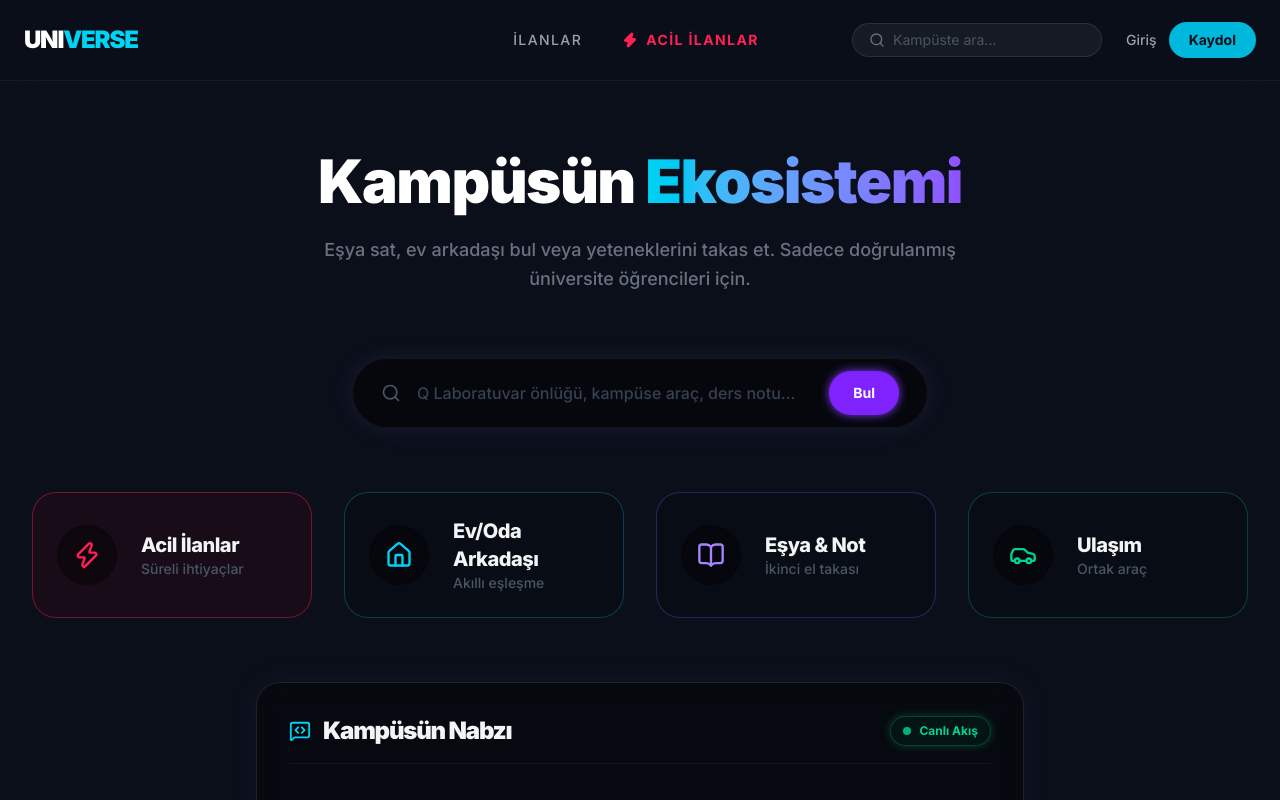
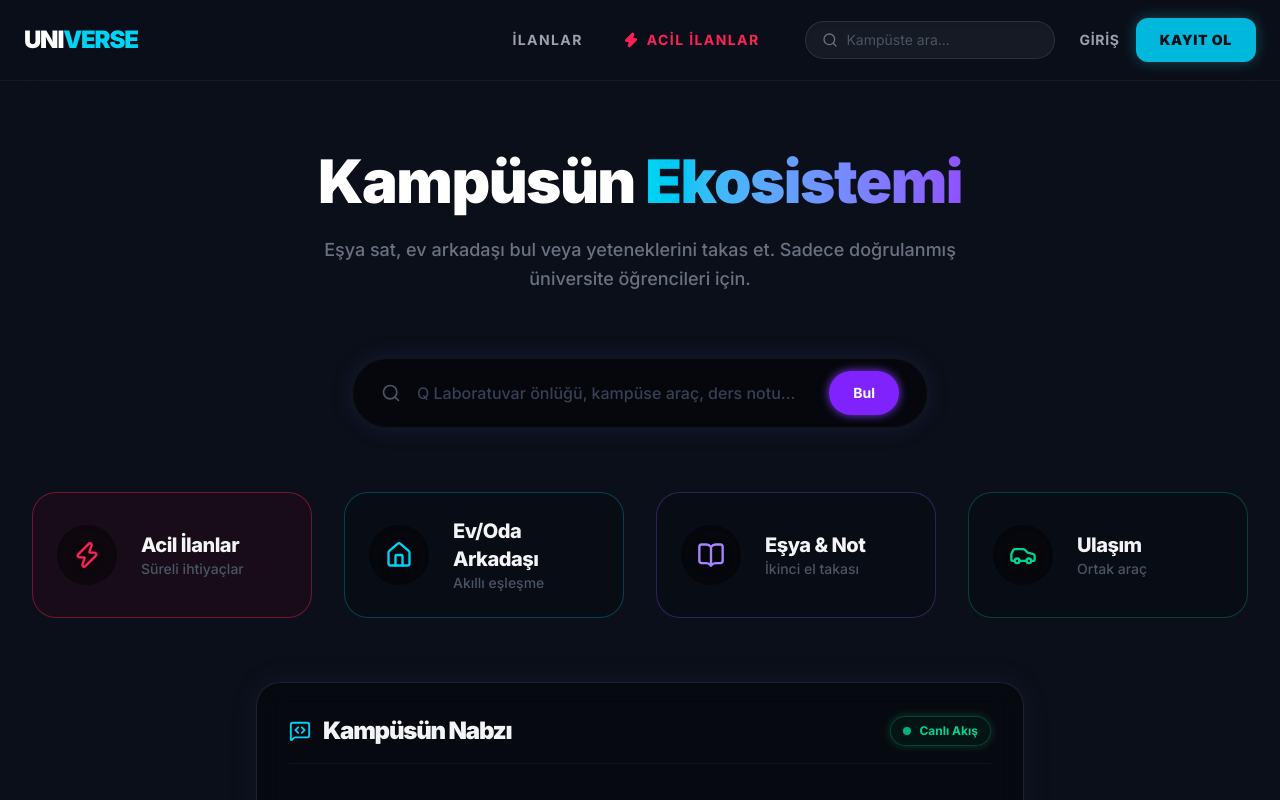
Before and after one commit to mttoprak/UniVerse, a Next.js app in the folder frontend/: page / in a window 1280 px wide. Shown: the top 800 px of the page. Built offline with nearby package versions, Linux system fonts and the light colour scheme.

Commit message:
Navbar UI and functions are fixed

```diff
--- a/frontend/src/components/Navbar.tsx
+++ b/frontend/src/components/Navbar.tsx
@@ -1,7 +1,35 @@
+"use client";
+
+import { useState, useEffect } from 'react';
 import Link from 'next/link';
-import { Search, User, Zap } from 'lucide-react';
+import { Search, Zap, User, Plus, LogOut, ChevronDown, UserCircle } from 'lucide-react';
+import { useRouter } from 'next/navigation';
 
 export default function Navbar() {
+    const router = useRouter();
+
+    // states for auth and UI
+    const [isMounted, setIsMounted] = useState(false);
+    const [isLoggedIn, setIsLoggedIn] = useState(false);
+    const [isDropdownOpen, setIsDropdownOpen] = useState(false);
+
+    // check for access token only on the client side to prevent hydration errors
+    useEffect(() => {
+        setIsMounted(true);
+        const token = localStorage.getItem('accessToken');
+        if (token) {
+            setIsLoggedIn(true);
+        }
+    }, []);
+
+    // handle user logout
+    const handleLogout = () => {
+        localStorage.removeItem('accessToken');
+        setIsLoggedIn(false);
+        setIsDropdownOpen(false);
+        router.push('/');
+    };
+
     return (
         <nav className="fixed w-full z-50 top-0 bg-[#0B0F19]/70 backdrop-blur-xl border-b border-white/5">
             <div className="max-w-[1440px] mx-auto px-6">
@@ -10,44 +38,95 @@ export default function Navbar() {
                     {/* logo */}
                     <div className="flex-shrink-0 w-1/4">
                         <Link href="/" className="text-2xl font-black tracking-tighter text-white group">
-                            UNI<span className="text-cyan-400 group-hover:drop-shadow-[0_0_8px_rgba(34,211,238,0.8)] transition-all">VERSE</span>
+                            UNI<span className="text-cyan-400 group-hover:drop-shadow-[0_0_12px_rgba(34,211,238,0.8)] transition-all">VERSE</span>
                         </Link>
                     </div>
 
-                    {/* navigasyon linkleri */}
+                    {/* navigation links */}
                     <div className="hidden lg:flex items-center justify-center space-x-10 w-2/4">
-                        <Link href="/ilanlar" className="text-sm font-medium text-gray-400 hover:text-white transition-colors uppercase tracking-widest">
-                            İlanlar
+                        <Link href="/feed" className="text-sm font-bold text-gray-400 hover:text-white transition-colors uppercase tracking-widest relative group">
+                            <span>İlanlar</span>
+                            <span className="absolute -bottom-1 left-0 w-0 h-[2px] bg-cyan-500 group-hover:w-full transition-all duration-300"></span>
                         </Link>
-                        <Link href="/acil-ilanlar" className="relative group flex items-center space-x-2 text-sm font-bold text-rose-500 hover:text-rose-400 transition-colors uppercase tracking-widest">
+
+                        {/* directed to the emergencies page we built earlier */}
+                        <Link href="/emergencies-feed" className="relative group flex items-center space-x-2 text-sm font-bold text-rose-500 hover:text-rose-400 transition-colors uppercase tracking-widest">
                             <Zap size={16} className="fill-rose-500 animate-pulse" />
                             <span>Acil İlanlar</span>
-                            {/* alt neon çizgi efekti (flash-listing) */}
                             <span className="absolute -bottom-1 left-0 w-0 h-[2px] bg-rose-500 group-hover:w-full transition-all duration-300 shadow-[0_0_10px_#f43f5e]"></span>
                         </Link>
                     </div>
 
-                    {/* search ve giriş/kayıt butonları */}
+                    {/* search and auth actions */}
                     <div className="flex items-center justify-end space-x-6 w-1/4">
-                        {/* (GÜNCELLENECEK) arama çubuğu */}
-                        <div className="hidden sm:flex items-center bg-white/5 border border-white/10 rounded-full px-4 py-1.5 focus-within:border-cyan-500/50 transition-all">
+
+                        {/* search bar */}
+                        <div className="hidden sm:flex items-center bg-white/5 border border-white/10 rounded-full px-4 py-2 focus-within:border-cyan-500/50 focus-within:bg-black/50 transition-all shadow-inner">
                             <Search size={16} className="text-gray-500" />
                             <input
                                 type="text"
                                 placeholder="Kampüste ara..."
-                                className="bg-transparent border-none focus:ring-0 text-sm ml-2 w-32 lg:w-48 text-gray-200 placeholder:text-gray-600"
+                                className="bg-transparent border-none focus:ring-0 text-sm ml-2 w-32 lg:w-48 text-gray-200 placeholder:text-gray-600 outline-none"
                             />
                         </div>
 
-                        {/* giriş/kayıt butonları */}
-                        <div className="flex items-center space-x-3">
-                            <Link href="/login" className="text-sm font-medium text-gray-400 hover:text-white transition-colors">
-                                Giriş
-                            </Link>
-                            <Link href="/register" className="px-5 py-2 rounded-full bg-cyan-500 text-[#0B0F19] text-sm font-bold hover:bg-cyan-400 hover:shadow-[0_0_20px_rgba(34,211,238,0.4)] transition-all duration-300">
-                                Kaydol
-                            </Link>
-                        </div>
+                        {/* hydration safe area: wait for mount to decide which auth buttons to show */}
+                        {!isMounted ? (
+                            <div className="w-32 h-10 animate-pulse bg-white/5 rounded-full"></div>
+                        ) : isLoggedIn ? (
+                            // LOGGED IN STATE
+                            <div className="flex items-center space-x-4">
+                                <Link href="/create-ad" className="hidden sm:flex items-center space-x-1 px-4 py-2 bg-emerald-500/10 text-emerald-400 border border-emerald-500/50 rounded-xl hover:bg-emerald-500 hover:text-[#0B0F19] transition-all font-black text-xs uppercase tracking-widest shadow-[0_0_15px_rgba(16,185,129,0.15)] hover:shadow-[0_0_20px_rgba(16,185,129,0.4)]">
+                                    <Plus size={16} strokeWidth={3} />
+                                    <span>İlan Ver</span>
+                                </Link>
+
+                                {/* user profile dropdown */}
+                                <div className="relative">
+                                    <button
+                                        onClick={() => setIsDropdownOpen(!isDropdownOpen)}
+                                        className="flex items-center space-x-2 p-1 pr-3 bg-white/5 border border-white/10 rounded-full hover:bg-white/10 transition-all focus:outline-none"
+                                    >
+                                        <div className="w-8 h-8 rounded-full bg-cyan-500/20 flex items-center justify-center border border-cyan-500/50">
+                                            <UserCircle size={18} className="text-cyan-400" />
+                                        </div>
+                                        <ChevronDown size={14} className="text-gray-400" />
+                                    </button>
+
+                                    {/* dropdown menu */}
+                                    {isDropdownOpen && (
+                                        <div className="absolute right-0 mt-3 w-48 bg-[#0B0F19]/95 backdrop-blur-xl border border-white/10 rounded-2xl shadow-[0_10px_40px_rgba(0,0,0,0.5)] overflow-hidden py-2 animate-in fade-in slide-in-from-top-2">
+                                            <Link href="/profile" className="block px-4 py-2.5 text-sm font-medium text-gray-300 hover:text-white hover:bg-white/5 transition-colors">
+                                                Profilim
+                                            </Link>
+                                            <Link href="/settings" className="block px-4 py-2.5 text-sm font-medium text-gray-300 hover:text-white hover:bg-white/5 transition-colors">
+                                                Hesap Ayarları
+                                            </Link>
+                                            <div className="h-px w-full bg-white/10 my-1"></div>
+                                            <button
+                                                onClick={handleLogout}
+                                                className="w-full flex items-center space-x-2 px-4 py-2.5 text-sm font-bold text-rose-400 hover:bg-rose-500/10 transition-colors"
+                                            >
+                                                <LogOut size={16} />
+                                                <span>Çıkış Yap</span>
+                                            </button>
+                                        </div>
+                                    )}
+                                </div>
+                            </div>
+                        ) : (
+                            // LOGGED OUT STATE
+                            <div className="flex items-center space-x-4">
+                                <Link href="/login" className="text-sm font-bold text-gray-400 hover:text-white transition-colors uppercase tracking-wider">
+                                    Giriş
+                                </Link>
+                                <Link
+                                    href="/register"
+                                    className="whitespace-nowrap px-6 py-3 rounded-xl bg-cyan-500 text-[#0B0F19] text-sm font-black uppercase tracking-wider hover:bg-cyan-400 shadow-[0_0_15px_rgba(34,211,238,0.3)] hover:shadow-[0_0_25px_rgba(34,211,238,0.5)] transition-all duration-300">
+                                    Kayıt Ol
+                                </Link>
+                            </div>
+                        )}
                     </div>
 
                 </div>
```
